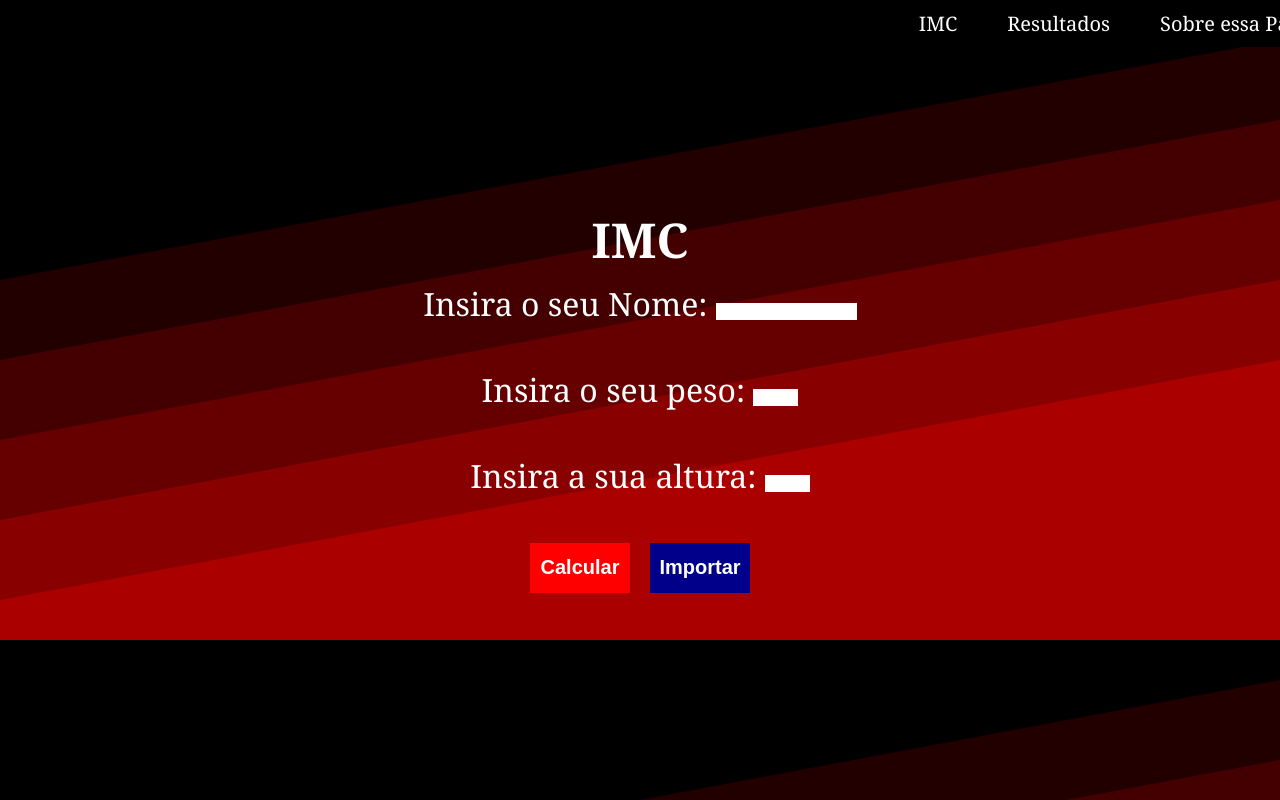
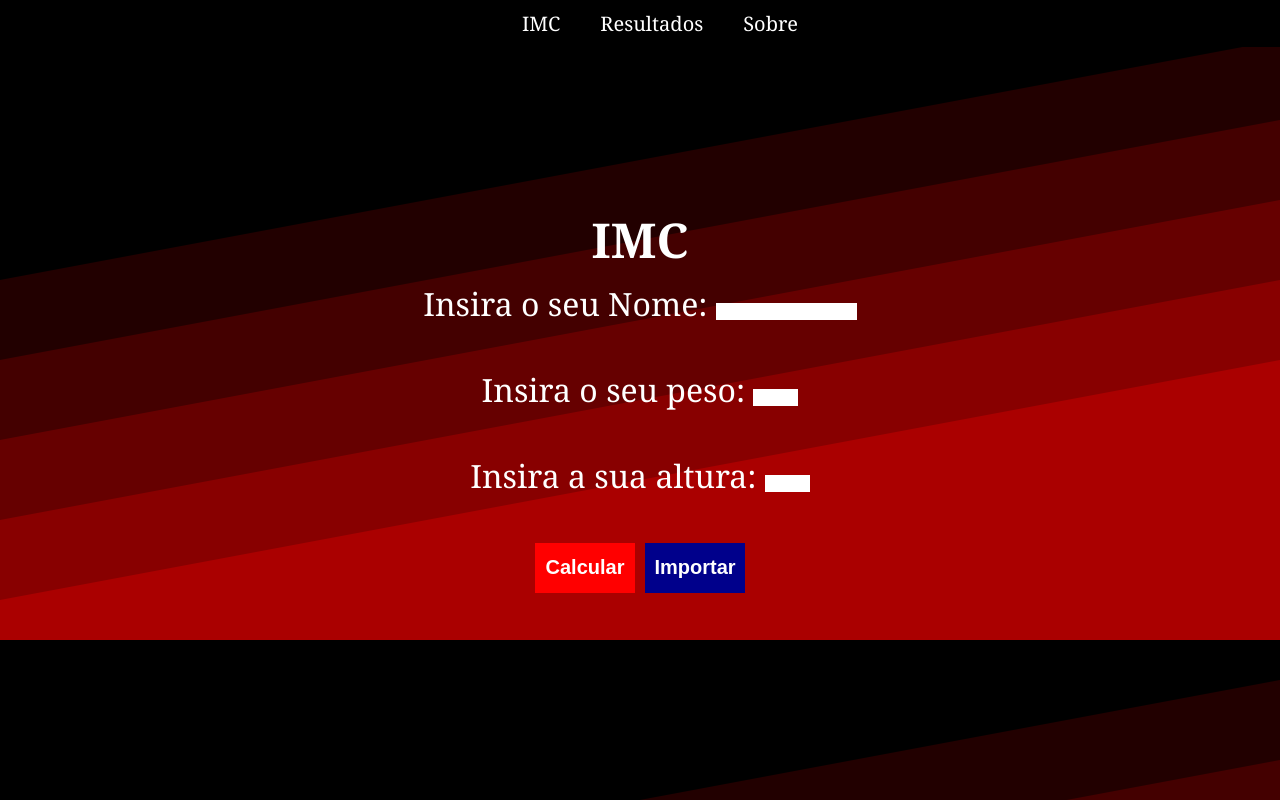
Before and after one commit to Maia-th/Trabalho-2_ECOI09, a plain HTML site: page index.html in a window 1280 px wide. Shown: the top 800 px of the page. Drawn offline with Linux system fonts and the light colour scheme.

Commit message:
2° commit

```diff
--- a/index.html
+++ b/index.html
@@ -15,7 +15,7 @@
         <ul>
           <li><a href="#Home">IMC</a></li>
           <li><a href="#Resultados">Resultados</a></li>
-          <li><a href="#Sobre">Sobre essa Página</a></li>
+          <li><a href="#Sobre">Sobre</a></li>
         </ul>
       </nav>
     </header>
--- a/style.css
+++ b/style.css
@@ -9,14 +9,14 @@ body {
 }
 
 .menu {
-  width: 1350px;
+  width: 100%;
   height: 30;
-  margin: auto;
   display: flex;
   align-items: center;
-  justify-content: right;
+  justify-content: center;
   position: fixed;
   background-color: black;
+  font-size: 1.3rem;
 }
 
 .menu nav ul{
@@ -26,8 +26,7 @@ body {
 
 .menu nav ul li a {
   display: flex;
-  align-items: center;
-  margin-left: 20px;
+  margin-left: 10px;
   margin-right: 10px;
   padding: 10px 10px 10px 10px;
   border-radius: 18px;
@@ -100,7 +99,7 @@ img {
 
 #import {
   background-color: darkblue;
-  margin-left: 20px;
+  margin-left: 10px;
 }
 
 #volt {
```
